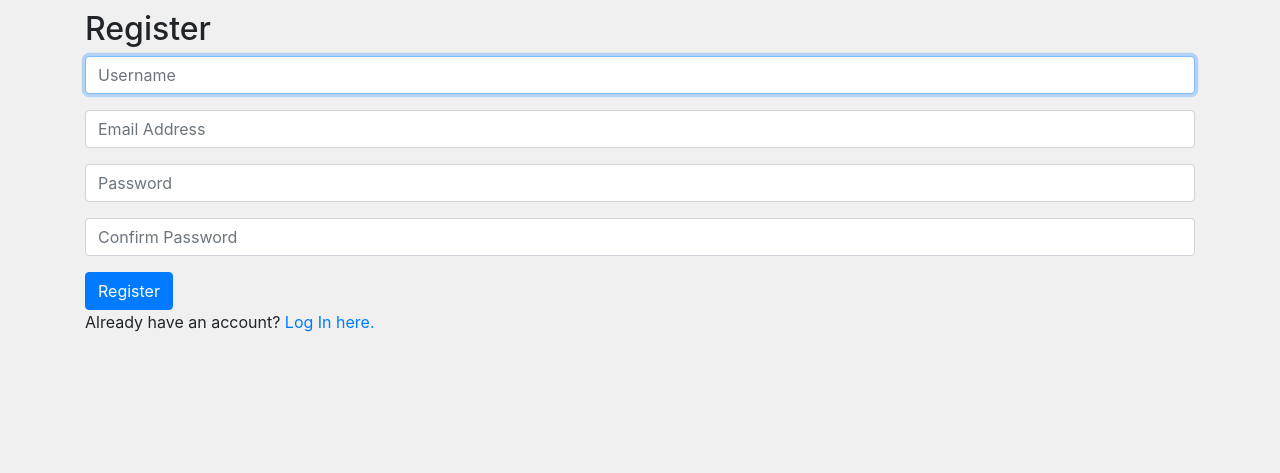
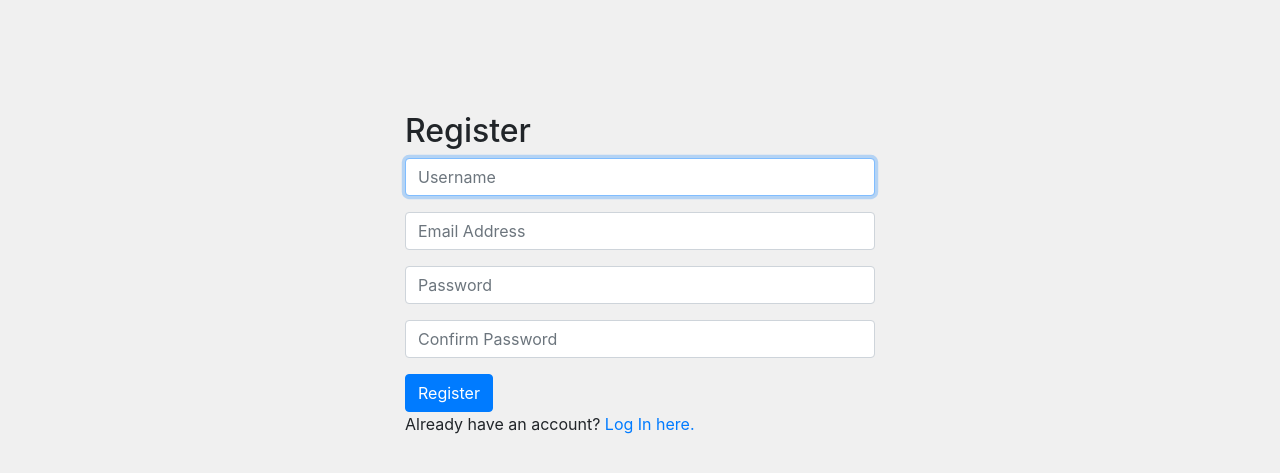
Before and after one commit to visualsoul/network, a Django app: page /register in a window 1280 px wide. Shown: the part 56-529 px from the top of the page. Run offline with Django 3.2, Linux system fonts and the light colour scheme; some libraries are stand-ins or nearby versions.

Commit message:
Updated styling for login and register page

```diff
--- a/network/templates/network/layout.html
+++ b/network/templates/network/layout.html
@@ -51,6 +51,8 @@
                 {% endblock %}
             </div>
         </div>
+
+
     <script src="https://code.jquery.com/jquery-3.4.1.slim.min.js" integrity="sha384-J6qa4849blE2+poT4WnyKhv5vZF5SrPo0iEjwBvKU7imGFAV0wwj1yYfoRSJoZ+n" crossorigin="anonymous"></script>
     <script src="https://cdn.jsdelivr.net/npm/popper.js@1.16.0/dist/umd/popper.min.js" integrity="sha384-Q6E9RHvbIyZFJoft+2mJbHaEWldlvI9IOYy5n3zV9zzTtmI3UksdQRVvoxMfooAo" crossorigin="anonymous"></script>
     <script src="https://stackpath.bootstrapcdn.com/bootstrap/4.4.1/js/bootstrap.min.js" integrity="sha384-wfSDF2E50Y2D1uUdj0O3uMBJnjuUD4Ih7YwaYd1iqfktj0Uod8GCExl3Og8ifwB6" crossorigin="anonymous"></script>
--- a/network/templates/network/login.html
+++ b/network/templates/network/login.html
@@ -1,7 +1,7 @@
 {% extends "network/layout.html" %}
 
 {% block body %}
-
+<div style="max-width: 500px; justify-content: center; margin-top: 7em;" class="container">
     <h2>Login</h2>
 
     {% if message %}
@@ -20,5 +20,5 @@
     </form>
 
     Don't have an account? <a href="{% url 'register' %}">Register here.</a>
-
+</div>
 {% endblock %}
--- a/network/templates/network/register.html
+++ b/network/templates/network/register.html
@@ -1,7 +1,7 @@
 {% extends "network/layout.html" %}
 
 {% block body %}
-
+<div style="max-width: 500px; justify-content: center; margin-top: 7em;" class="container">
     <h2>Register</h2>
 
     {% if message %}
@@ -26,5 +26,5 @@
     </form>
 
     Already have an account? <a href="{% url 'login' %}">Log In here.</a>
-
+</div>
 {% endblock %}
```
